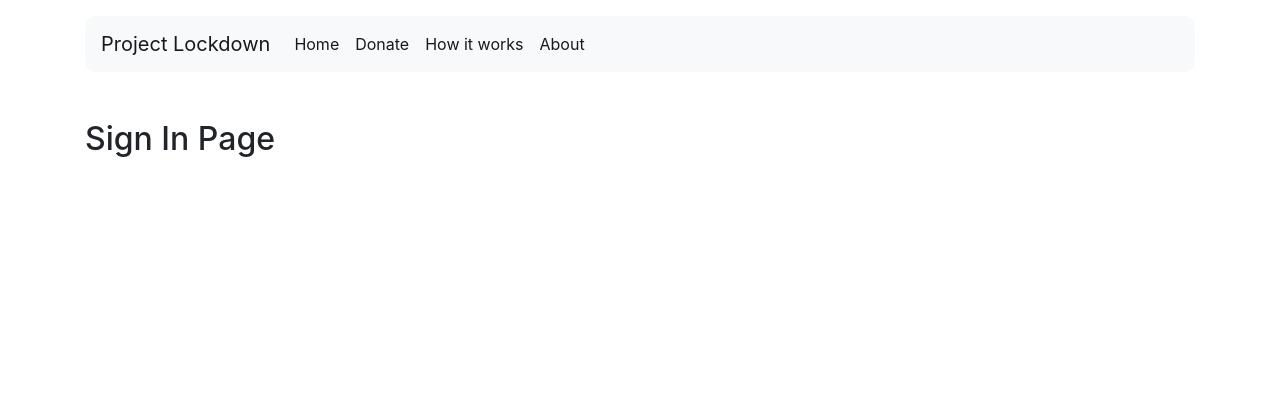
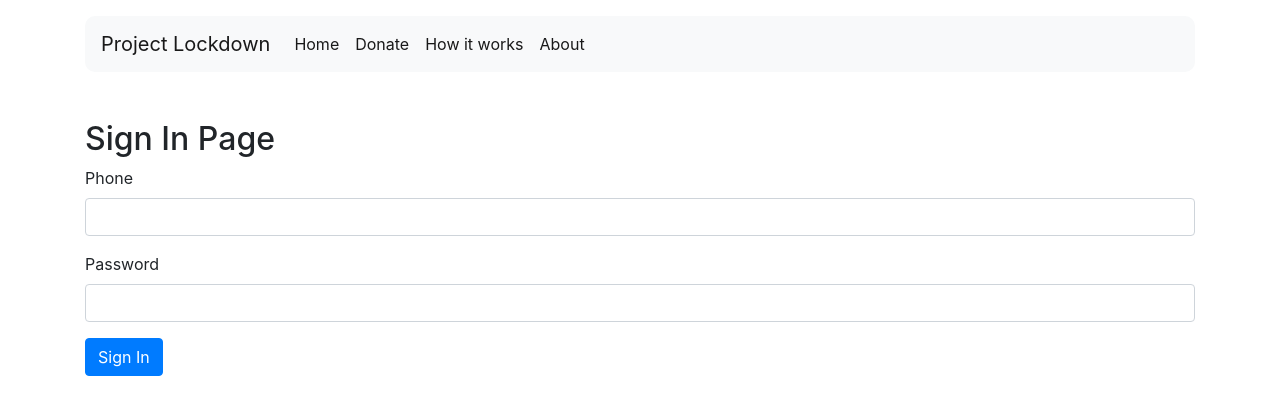
Before and after one commit to alphamanuscript/social-relief, a Vue app in the folder webapp/: page /sign-in in a window 1280 px wide. Shown: the top 414 px of the page. Built offline with nearby package versions, Linux system fonts and the light colour scheme.

Commit message:
Implement sign-in page

```diff
--- a/webapp/src/app.vue
+++ b/webapp/src/app.vue
@@ -30,6 +30,7 @@
 </template>
 <script>
 import { mapActions, mapState } from 'vuex';
+import { Auth } from './services'
 
 export default {
   data() {
@@ -41,17 +42,23 @@ export default {
     ...mapState(['user'])
   },
   methods: {
-    ...mapActions(['login', 'getBeneficiaries', 'getTransactions', 'getMiddlemen', 'getInvitations', 'getInvitation', 'doesUserExist'])
+    ...mapActions(['signUserIn', 'getBeneficiaries', 'getTransactions', 'getMiddlemen', 'getInvitations', 'getInvitation', 'doesUserExist'])
   },
   watch: {
     async $route(to) {
       if (to.name === 'donate') {
-        this.showNavigation = true;
-        await this.login('userid');
-        await this.getBeneficiaries(this.user._id);
-        await this.getMiddlemen(this.user._id);
-        await this.getTransactions(this.user._id);
-        await this.getInvitations();
+        if(Auth.isAuthenticated()) {
+          this.showNavigation = true;
+          const { phone, password } = JSON.parse(Auth.getAccessToken());
+          await this.signUserIn({ phone, password });
+          await this.getBeneficiaries(this.user._id);
+          await this.getMiddlemen(this.user._id);
+          await this.getTransactions(this.user._id);
+          await this.getInvitations();
+        }
+        else {
+          this.$router.push({ name: 'sign-in' });
+        }
       }
       else if(to.name === 'accept-invitation') {
         this.showNavigation = false;
@@ -64,6 +71,9 @@ export default {
           await this.doesUserExist({ phone: to.params.phone});
         }
       }
+      else if(to.name === 'sign-up') {
+        this.showNavigation = false;
+      }
     }
   }
 }
--- a/webapp/src/services/account-service.ts
+++ b/webapp/src/services/account-service.ts
@@ -13,8 +13,8 @@ const generateId = (): string => {
 };
 
 export const AccountService = {
-  async login(_id: string) {
-    const args = { uid: _id };
+  async login(phone: string, password: string) {
+    const args = { phone, password };
     const res = await axios.post<User>(`${API_URL}/login`, args);
     return res.data;
   },
--- /dev/null
+++ b/webapp/src/services/auth.ts
@@ -0,0 +1,20 @@
+const TOKEN_KEY = 'lockdown';
+
+export const Auth = {
+  isAuthenticated () {
+    const token = localStorage.getItem(TOKEN_KEY);
+    return !!token;
+  },
+
+  getAccessToken () {
+    return localStorage.getItem(TOKEN_KEY);
+  },
+
+  setAccessToken (token: string) {
+    localStorage.setItem(TOKEN_KEY, token);
+  },
+
+  deleteAccessToken () {
+    localStorage.removeItem(TOKEN_KEY);
+  }
+};
--- a/webapp/src/services/index.ts
+++ b/webapp/src/services/index.ts
@@ -1 +1,2 @@
 export { AccountService } from './account-service';
+export { Auth } from './auth';
--- a/webapp/src/store/index.ts
+++ b/webapp/src/store/index.ts
@@ -1,6 +1,6 @@
 import Vue from 'vue';
 import Vuex from 'vuex';
-import { AccountService } from '@/services';
+import { AccountService, Auth } from '@/services';
 import router from '../router';
 
 Vue.use(Vuex)
@@ -181,10 +181,6 @@ export default new Vuex.Store({
     }
   },
   actions: {
-    async login({ commit}, _id: string) {
-      const user = await AccountService.login(_id);
-      commit('setUser', user);
-    },
     async getBeneficiaries({ commit}, _id: string) {
       const beneficiaries = await AccountService.getBeneficiaries(_id);
       commit('setBeneficiaries', beneficiaries);
@@ -313,7 +309,17 @@ export default new Vuex.Store({
       else {
         commit('setSignupPhone', phone);
       }
-    }
+    },
+    async signUserIn({ commit }, { phone, password }: { phone: string; password: string }) {
+      console.log('In signUserIn: ', phone, password);
+      const user = await AccountService.login(phone, password);
+      if (user) {
+        commit('setUser', user);
+        const token = JSON.stringify({ phone, password });
+        Auth.setAccessToken(token);
+        if (router.currentRoute.name !== 'donate') router.push({ name: 'donate' });
+      }
+    },
   },
   modules: {
   }
--- a/webapp/src/views/sign-in.vue
+++ b/webapp/src/views/sign-in.vue
@@ -3,29 +3,109 @@
     <div class="row mb md-5">
       <div class="col">
         <h2>Sign In Page</h2>
+        <form>
+          <div class="row">
+            <div class="col-md-12 form-group">
+              <label for="phone">Phone</label>
+              <input
+                v-if="signinPhone.length"
+                :value="signinPhone"
+                id="phone"
+                type="text"
+                :class="getClasses('phone')"
+                disabled
+              >
+              <input
+                v-else
+                v-model="signinCreds.phone"
+                id="phone"
+                type="text"
+                :class="getClasses('phone')"
+              >
+              <div class="invalid-feedback">
+                {{ validationMessages[0] }}
+              </div>
+            </div>
+            <div class="col-md-12 form-group">
+              <label for="password">Password</label>
+              <input
+                v-model="signinCreds.password"
+                id="password"
+                type="password"
+                :class="getClasses('password')"
+              >
+              <div class="invalid-feedback">
+                {{ validationMessages[1] }}
+              </div>
+            </div>
+            <div class="col-md-6">
+              <button type="submit" class="btn btn-primary" @click.prevent="signin">Sign In</button>
+            </div>
+          </div>
+        </form>
       </div>
     </div>
   </div>
 </template>
 <script>
-import { mapState } from 'vuex';
+import { mapState, mapActions } from 'vuex';
+import { validateObj } from './util';
 export default {
   name: 'sign-in',
   data() {
     return {
-      phone: '',
-      password: '',
-      phoneMessage: 'Please provide a valid phone',
-      passwordMessage: 'Please provide a valid password',
+      signinCreds: {
+        phone: '',
+        password: ''
+      },
+      validationMessages: [
+        'Invalid Phone number. Must be 11 digit long',
+        'Invalid password. Must be at least one character long'
+      ],
+      validationRules: [
+        { test: (creds) => creds.phone.length === 10, },
+        { test: (creds) => creds.password.length > 0, }
+      ],
+      validationResults: [true, true],
     }
   },
   computed: {
     ...mapState(['signinPhone']),
   },
+  methods: {
+    ...mapActions(['signUserIn']),
+    validateObj,
+    getClasses(nameOfInput) {
+      switch(nameOfInput) {
+        case 'phone':
+          return {
+            'form-control': true,
+            'is-invalid': !this.validationResults[0]
+          }
+        case 'password':
+          return {
+            'form-control': true,
+            'is-invalid': !this.validationResults[1]
+          }
+        default:
+          return {}
+      }
+    },
+    signin() {
+      console.log('Phone: ', this.signinCreds.phone);
+      console.log('Password: ', this.signinCreds.password);
+      this.validationResults = this.validateObj(this.signinCreds, this.validationRules);
+
+      if (!this.validationResults.includes(false)) {
+        this.signUserIn({ phone: this.signinCreds.phone, password: this.signinCreds.password });
+      }
+    },
+  },
   watch: {
-    async signinPhone(oldVal, newVal) {
+    async signinPhone(newVal) {
+      console.log('Watching signinPhone: ', newVal);
       if(newVal) {
-        this.phone = this.signinPhone;
+        this.creds.phone = this.signinPhone;
       }
     }
   }
--- a/webapp/src/views/sign-up.vue
+++ b/webapp/src/views/sign-up.vue
@@ -9,7 +9,7 @@
               <label for="phone">Phone</label>
               <input
                 v-if="signupPhone.length"
-                v-model="phone"
+                :value="signupPhone"
                 id="phone"
                 type="text"
                 :class="getClasses('phone')"
--- /dev/null
+++ b/webapp/src/views/util.ts
@@ -0,0 +1,20 @@
+/* eslint-disable */
+interface ObjToValidate {
+  [fieldName: string]: any;
+}
+
+interface ValidatesFieldInObj {
+  (obj: ObjToValidate): boolean;
+}
+
+interface Rule {
+  test: ValidatesFieldInObj;
+}
+
+export const validateObj = (obj: ObjToValidate, rules: Rule[]): boolean[] => {
+  const results: boolean[] = [];
+  rules.forEach(rule => {
+    results.push(rule.test(obj));
+  });
+  return results;
+};
```
